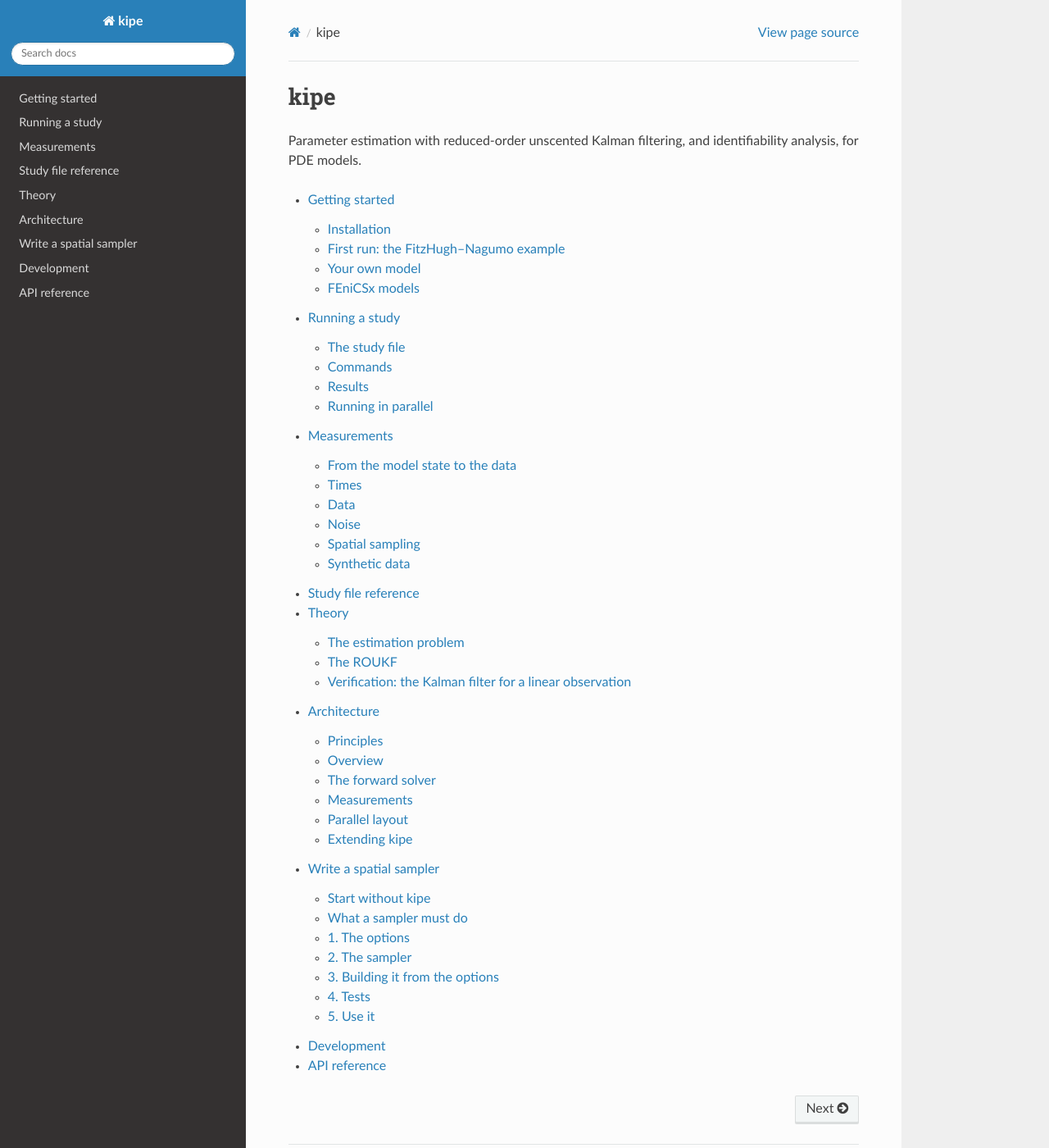
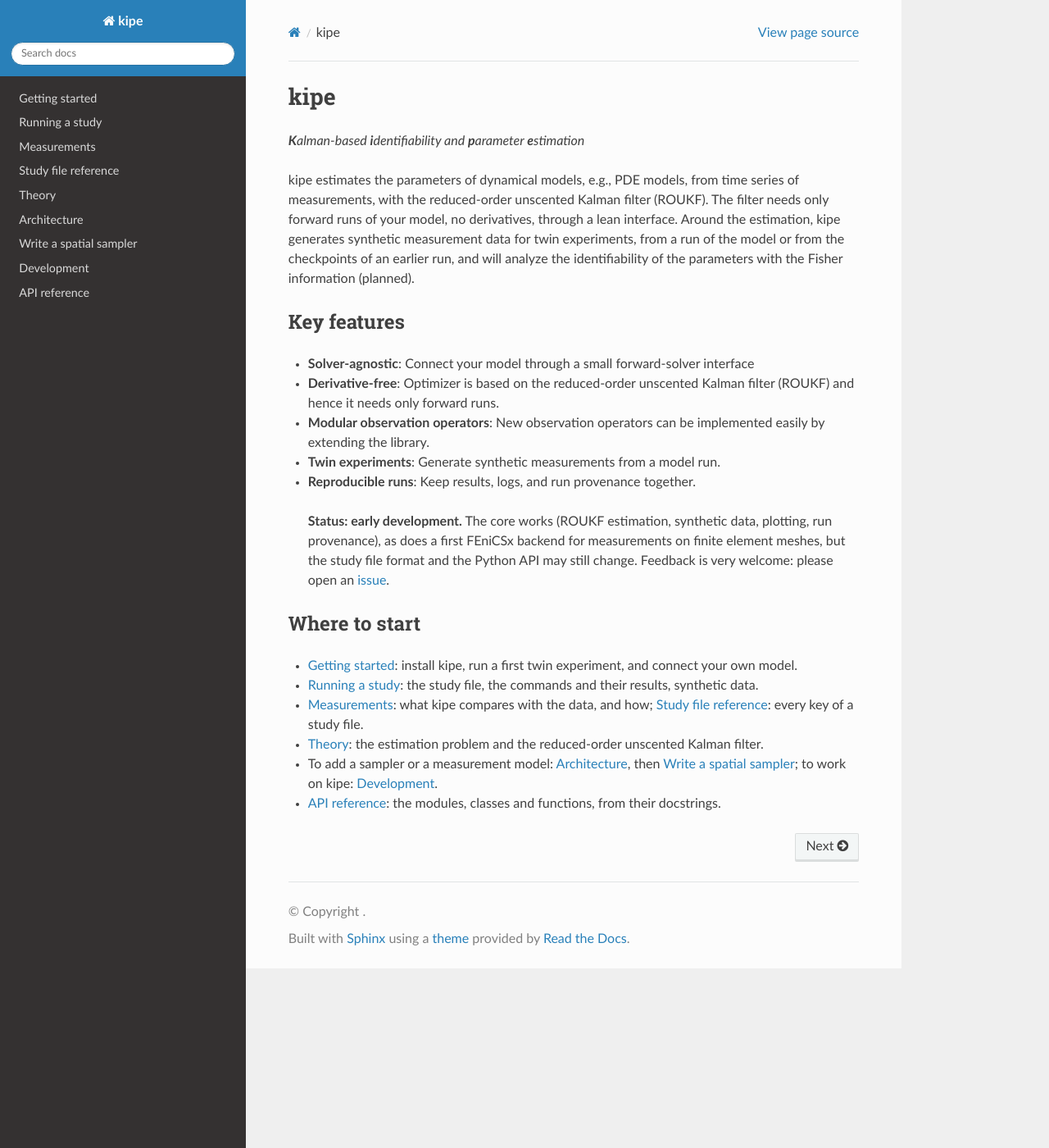
Before and after one commit to cardiomath/kipe, a Sphinx documentation site: the page built from docs/source/index.md, in a window 1280 px wide and 1400 px high. Shown: the whole window at 82% size. Built offline with Sphinx 7.4.7 and the Read the Docs theme 3.1.0, drawn with Linux system fonts in a browser that asks for light colours; pages that are not in the unit, such as notebooks, are missing from menus.

Commit message:
docs: shorten the README, introduce kipe on the start page, explain synthesis
The tagline spells k-i-p-e again (Kalman-based identifiability and parameter
estimation), and a paragraph says what kipe does, before the key features.
The start page includes this introduction from the README, and its "Where to
start" list replaces the visible table of contents. Getting started and
Development are separate pages, and Running a study explains synthetic data
for twin experiments.

````diff
--- a/README.md
+++ b/README.md
@@ -1,129 +1,68 @@
 # kipe
 
 [![CI](https://github.com/cardiomath/kipe/actions/workflows/ci.yml/badge.svg)](https://github.com/cardiomath/kipe/actions/workflows/ci.yml)
+[![Documentation](https://img.shields.io/badge/docs-cardiomath.github.io%2Fkipe-blue)](https://cardiomath.github.io/kipe/)
 ![Python 3.12+](https://img.shields.io/badge/python-3.12%2B-blue)
 [![License: MIT](https://img.shields.io/badge/License-MIT-blue.svg)](LICENSE)
 
-***K**alman-backed **p**arameter **e**stimation* and **i**dentifiability analysis for **p**artial differential **e**quations
+<!-- docs: start of the introduction (index.md) -->
+
+***K**alman-based **i**dentifiability and **p**arameter **e**stimation*
+
+kipe estimates the parameters of dynamical models, e.g., PDE models, from time series of
+measurements, with the reduced-order unscented Kalman filter (ROUKF). The filter needs only
+forward runs of your model, no derivatives, through a lean interface. Around the estimation,
+kipe generates synthetic measurement data for twin experiments, from a run of the model or from
+the checkpoints of an earlier run, and will analyze the identifiability of the parameters with
+the Fisher information (planned).
 
 ## Key features
 
 + **Solver-agnostic**: Connect your model through a small forward-solver interface
 + **Derivative-free**: Optimizer is based on the reduced-order
 unscented Kalman filter (ROUKF) and hence it needs only forward runs.
-+ **Modular observation operators**: New observation operators can be implemented easily by extending the library.
++ **Modular observation operators**: New observation operators can be implemented easily by
+  extending the library.
 + **Twin experiments**: Generate synthetic measurements from a model run.
 + **Reproducible runs**: Keep results, logs, and run provenance together.
 
-> **Status: early development.** The core works (ROUKF estimation, synthetic data, plotting, run provenance), as does a first FEniCSx backend for measurements on finite element meshes, but the study file format and the Python API may still change. Feedback is very welcome: please open an [issue](https://github.com/cardiomath/kipe/issues).
+> **Status: early development.** The core works (ROUKF estimation, synthetic data, plotting, run
+> provenance), as does a first FEniCSx backend for measurements on finite element meshes, but the
+> study file format and the Python API may still change. Feedback is very welcome: please open an
+> [issue](https://github.com/cardiomath/kipe/issues).
 
-<!-- docs: start of the part included in the documentation (getting_started.md) -->
+<!-- docs: end of the introduction -->
 
 ## Installation
 
-`kipe` needs Python ≥ 3.12 and an MPI library (for `mpi4py`). Use your system's MPI, or install one
-with pip:
+`kipe` needs Python ≥ 3.12 and an MPI library (for `mpi4py`):
 
 ```bash
 pip install kipe
 pip install mpich  # only if there is no MPI library on your system
 ```
 
-The latest development version installs from GitHub:
+For FEniCSx models, install kipe into your FEniCSx (dolfinx 0.9) environment.
 
-```bash
-pip install "kipe @ git+https://github.com/cardiomath/kipe"
-```
+## Quick start
 
-For FEniCSx models, kipe also needs dolfinx (0.9), which pip does not install: use your FEniCSx
-installation (e.g., Spack, conda or the `dolfinx/dolfinx` Docker image) and install kipe into its
-Python environment. Its MPI is then the one kipe uses.
-
-## First run: the FitzHugh–Nagumo example
-
-The example estimates the three parameters of the
-[FitzHugh–Nagumo model](https://cardiomath.github.io/kipe/_apidoc/kipe.examples.fitzhugh_nagumo.html) from noisy measurements
-that `kipe` generated itself with the true parameters (a twin experiment):
+A twin experiment with the FitzHugh–Nagumo model: synthetic data from the true parameters, then
+the estimation from a wrong initial guess.
 
 ```bash
 git clone https://github.com/cardiomath/kipe
 cd kipe/examples/fitzhugh_nagumo
-kipe synthesis study.yaml     # generate the measurement data
-kipe estimation study.yaml    # estimate a, b, c from a wrong initial guess
-kipe plot study.yaml --truth  # estimates with their 1σ range; --terminal without a display
+kipe synthesis study.yaml
+kipe estimation study.yaml
+kipe plot study.yaml --truth  # --terminal without a display
 ```
 
-Everything is configured in the study file,
-[`study.yaml`](https://github.com/cardiomath/kipe/blob/main/examples/fitzhugh_nagumo/study.yaml):
-the forward solver, the estimated parameters with their initial guess and uncertainty, the
-measurements and the filter. Results, a log and the provenance of the run (versions, git state,
-environment) go to the `output.path` it names.
+## Documentation
 
-Other subcommands: `kipe list-parameters study.yaml` shows the parameters a solver accepts;
-`kipe <subcommand> --help` shows the options.
-
-## Your own model
-
-`kipe` calls your model through a small interface, the `ForwardSolver` protocol in
-[`kipe/forward_solver.py`](https://github.com/cardiomath/kipe/blob/main/src/kipe/forward_solver.py).
-
-The study file names a factory that builds your solver:
-
-```yaml
-forward_solver:
-  factory: "my_package.my_module:MySolver"   # module:name, imported by kipe
-  arguments: {dt: 0.01}                      # arguments passed to MySolver
-```
-
-The `arguments` are those passed to the factory, i.e., `MySolver(dt=0.01)`.
-
-The FitzHugh–Nagumo solver,
-[`kipe.examples.fitzhugh_nagumo`](https://cardiomath.github.io/kipe/_apidoc/kipe.examples.fitzhugh_nagumo.html)
-([source](https://github.com/cardiomath/kipe/blob/main/src/kipe/examples/fitzhugh_nagumo.py)),
-is a complete example in about 150 lines, docstrings included.
-
-## FEniCSx models
-
-A FEniCSx solver exchanges the owned degrees of freedom of its fields as arrays, like any other
-state, and additionally provides their function spaces, `function_space(field)` (see
-[`kipe/fenicsx/forward_solver.py`](https://github.com/cardiomath/kipe/blob/main/src/kipe/fenicsx/forward_solver.py)).
-A measurement can then interpolate a field onto a measurement mesh, which need not match the
-solver's:
-
-```yaml
-measurements:
-  u:
-    fields: [u]
-    spatial_sampling: {type: fenicsx.mesh, mesh: data/measurement_mesh.xdmf, element: P1}
-    ...
-```
-
-A vector field is measured as a whole, as its component along a direction
-(`projection: [0, 0, 1]`), or normal to a surface mesh (`projection: surface_normal`, with
-`element: DG0`).
-
-The measurement data are in the order of the measurement mesh file (one value per vertex for
-`P1`, per cell for `DG0`), so synthesis and estimation can run on different numbers of MPI ranks;
-they must use the same mesh file. The [heat equation example](https://cardiomath.github.io/kipe/_apidoc/kipe.fenicsx.examples.heat.html)
-shows a complete setup:
-
-```bash
-cd kipe/examples/heat
-python measurement_mesh.py         # the measurement mesh
-kipe synthesis study.yaml
-mpirun -n 2 kipe estimation study.yaml
-```
-
-Its solver,
-[`kipe.fenicsx.examples.heat`](https://cardiomath.github.io/kipe/_apidoc/kipe.fenicsx.examples.heat.html)
-([source](https://github.com/cardiomath/kipe/blob/main/src/kipe/fenicsx/examples/heat.py)),
-is a template for your own.
-
-<!-- docs: end of the part included in the documentation -->
+**[cardiomath.github.io/kipe](https://cardiomath.github.io/kipe/)**: getting started, running a
+study, measurements, the study file reference, the theory, and how to extend kipe.
 
 ## Development
-
-<!-- docs: start of the development part (development.md) -->
 
 ```bash
 git clone https://github.com/cardiomath/kipe
@@ -133,11 +72,7 @@ pre-commit install --hook-type pre-commit --hook-type commit-msg
 pytest
 ```
 
-The pre-commit hooks run ruff, mypy and a check of the commit message, which follows
-[Conventional Commits](https://www.conventionalcommits.org), e.g., `fix(roukf): ...`; the
-allowed scopes are listed in `.pre-commit-config.yaml`.
-
-<!-- docs: end of the development part -->
+See [Development](https://cardiomath.github.io/kipe/development.html) in the documentation.
 
 ## License
 
--- /dev/null
+++ b/docs/source/development.rst
@@ -0,0 +1,66 @@
+Development
+===========
+
+To add a sampler or a measurement model, read :doc:`architecture`, then
+:doc:`write_a_sampler`.
+
+Setup
+-----
+
+.. code-block:: bash
+
+    git clone https://github.com/cardiomath/kipe
+    cd kipe
+    pip install -e ".[dev]"
+    pre-commit install --hook-type pre-commit --hook-type commit-msg
+
+For the FEniCSx backend, install kipe into a FEniCSx (dolfinx 0.9) environment instead.
+
+Tests
+-----
+
+.. code-block:: bash
+
+    pytest                                     # the core, without dolfinx
+    pytest tests/fenicsx                       # the FEniCSx backend, needs dolfinx
+    mpirun -n 2 python -m pytest tests/fenicsx # the same on two MPI ranks
+
+The FEniCSx tests are skipped where dolfinx is missing. CI runs all three, the FEniCSx tests in
+the ``dolfinx/dolfinx`` Docker image.
+
+Checks and commits
+------------------
+
+The pre-commit hooks run on each commit: ruff (lint and format), mypy, and a check of the
+commit message, which follows `Conventional Commits <https://www.conventionalcommits.org>`_,
+e.g., ``fix(roukf): ...``. The scope is optional: the module a commit is about, or the area of
+other changes; ``.pre-commit-config.yaml`` lists the allowed ones. To run the hooks on all
+files:
+
+.. code-block:: bash
+
+    pre-commit run --all-files
+
+Documentation
+-------------
+
+The documentation is built with Sphinx, from ``docs/source``: reStructuredText and Markdown
+pages, the API pages generated from the docstrings, and the :doc:`study_file` generated from
+the options. Warnings are errors, as in CI:
+
+.. code-block:: bash
+
+    pip install -e ".[docs]"
+    python -m sphinx -W --keep-going -b html docs/source docs/build/html
+    # or, the same as a pre-commit hook that also opens the result:
+    pre-commit run sphinx-build --all-files --hook-stage manual
+
+The documentation is published from ``main`` to https://cardiomath.github.io/kipe/.
+
+Before a pull request
+---------------------
+
+- ``pre-commit run --all-files`` passes;
+- the tests pass, those of the FEniCSx backend also on several ranks;
+- the documentation builds without warnings; new options are documented in their docstrings,
+  from which the :doc:`study_file` is generated.
--- /dev/null
+++ b/docs/source/getting_started.rst
@@ -0,0 +1,89 @@
+Getting started
+===============
+
+Installation
+------------
+
+kipe needs Python ≥ 3.12 and an MPI library, for ``mpi4py``. Use your system's MPI, or install
+one with pip:
+
+.. code-block:: bash
+
+    pip install kipe
+    pip install mpich  # only if there is no MPI library on your system
+
+The latest development version installs from GitHub:
+
+.. code-block:: bash
+
+    pip install "kipe @ git+https://github.com/cardiomath/kipe"
+
+**For FEniCSx models,** kipe also needs dolfinx (0.9), which pip does not install. Install kipe
+into the Python environment of your FEniCSx installation (e.g., Spack, conda or the
+``dolfinx/dolfinx`` Docker image): its MPI is then the one kipe uses.
+
+A first twin experiment
+-----------------------
+
+In a twin experiment, the true parameters are known: kipe generates the measurement data
+itself, with the model's nominal parameters, and then estimates the parameters from them,
+starting from a wrong initial guess. The FitzHugh–Nagumo example
+(:mod:`kipe.examples.fitzhugh_nagumo`) estimates the three parameters of a small ODE model:
+
+.. code-block:: bash
+
+    git clone https://github.com/cardiomath/kipe
+    cd kipe/examples/fitzhugh_nagumo
+    kipe synthesis study.yaml     # the measurement data, from the true parameters
+    kipe estimation study.yaml    # the estimate of a, b, c, from a wrong initial guess
+    kipe plot study.yaml --truth  # the estimates with their 1σ range; --terminal without a display
+
+Everything is configured in the study file, ``study.yaml``: the forward solver, the estimated
+parameters with their initial guess and uncertainty, the measurements and the filter. The
+results, a log and the provenance of the runs go to the directory ``output.path`` names, here
+``results/``. :doc:`running` walks through the study file and the results.
+
+Your own model
+--------------
+
+kipe calls your model through a small interface, the
+:class:`~kipe.forward_solver.ForwardSolver` protocol: its state fields
+(:attr:`~kipe.forward_solver.ForwardSolver.state_spec`), its parameters with their nominal
+values (:meth:`~kipe.forward_solver.ForwardSolver.nominal_parameters`), the initial state
+(:meth:`~kipe.forward_solver.ForwardSolver.initial_state`), and a stateless step from one time
+to the next (:meth:`~kipe.forward_solver.ForwardSolver.propagate`). Your solver conforms
+structurally: it does not import kipe.
+
+The study file names a factory that builds your solver, a class or a function, and the
+arguments kipe passes to it:
+
+.. code-block:: yaml
+
+    forward_solver:
+      factory: "my_package.my_module:MySolver"  # module:name, imported by kipe
+      arguments: {dt: 0.01}                     # MySolver(dt=0.01)
+
+``kipe list-parameters study.yaml`` then shows the parameters your solver offers. The
+FitzHugh–Nagumo solver, :mod:`kipe.examples.fitzhugh_nagumo`, is a complete example in about
+150 lines, docstrings included.
+
+FEniCSx models
+--------------
+
+A FEniCSx solver exchanges the owned degrees of freedom of its fields as arrays, like any other
+state, and also provides their function spaces
+(:class:`~kipe.fenicsx.forward_solver.SupportsFunctionSpaces`). Measurements can then
+interpolate a field onto a measurement mesh, which need not match the solver's, or evaluate it
+at points (:doc:`measurements`).
+
+The heat equation example (:mod:`kipe.fenicsx.examples.heat`) shows a complete setup, also on
+several MPI ranks:
+
+.. code-block:: bash
+
+    cd kipe/examples/heat
+    python measurement_mesh.py  # the measurement mesh
+    kipe synthesis study.yaml
+    mpirun -n 2 kipe estimation study.yaml
+
+Its solver is a template for your own.
--- /dev/null
+++ b/docs/source/index.md
@@ -0,0 +1,31 @@
+# kipe
+
+```{include} ../../README.md
+:start-after: "<!-- docs: start of the introduction (index.md) -->"
+:end-before: "<!-- docs: end of the introduction -->"
+```
+
+## Where to start
+
+- {doc}`getting_started`: install kipe, run a first twin experiment, and connect your own model.
+- {doc}`running`: the study file, the commands and their results, synthetic data.
+- {doc}`measurements`: what kipe compares with the data, and how; {doc}`study_file`: every key
+  of a study file.
+- {doc}`theory`: the estimation problem and the reduced-order unscented Kalman filter.
+- To add a sampler or a measurement model: {doc}`architecture`, then {doc}`write_a_sampler`;
+  to work on kipe: {doc}`development`.
+- {doc}`api`: the modules, classes and functions, from their docstrings.
+
+```{toctree}
+:hidden:
+
+getting_started
+running
+measurements
+study_file
+theory
+architecture
+write_a_sampler
+development
+api
+```
--- a/docs/source/index.rst
+++ /dev/null
@@ -1,18 +0,0 @@
-kipe
-====
-
-Parameter estimation with reduced-order unscented Kalman filtering, and
-identifiability analysis, for PDE models.
-
-.. toctree::
-   :maxdepth: 2
-
-   getting_started
-   running
-   measurements
-   study_file
-   theory
-   architecture
-   write_a_sampler
-   development
-   api
--- a/docs/source/running.rst
+++ b/docs/source/running.rst
@@ -30,7 +30,8 @@ sections:
   nominal values, those of the solver's input. ``kipe list-parameters study.yaml`` shows the
   solver's parameters and the initial 1σ range of the selected ones;
 - ``measurements``: what is measured, when, and where the data are (:doc:`measurements`);
-- ``synthesis``: how ``kipe synthesis`` generates data (:ref:`synthetic-data`);
+- ``synthesis``: how ``kipe synthesis`` generates data (see `Synthetic data: twin
+  experiments`_);
 - ``estimation``: the filter's sigma points and the number of passes over the data.
 
 :doc:`study_file` lists every key, with its type, its default and what it does. Relative paths,
@@ -56,6 +57,41 @@ the console. ``plot`` takes several study files, drawn into one figure, and:
   runs.
 
 ``kipe <command> --help`` shows all options, ``kipe --version`` the version.
+
+.. _synthetic-data:
+
+Synthetic data: twin experiments
+--------------------------------
+
+In a twin experiment, the data come from the model itself, with known parameters. The estimate
+can then be compared with the truth: you learn whether the measurements identify the
+parameters, and how precisely, before you use measured data. ``kipe synthesis`` generates such
+data, and ``kipe estimation`` reads them as it would read measured data.
+
+For each measurement, ``kipe synthesis``
+
+1. takes the true state at the measurement times (``synthesis.truth``): from a run of the
+   forward solver with its nominal parameters, the values of its input (``type: run``, the
+   default), or from the checkpoints of an earlier run (``type: checkpoints``), which may differ
+   from the study's model, e.g., in its time step;
+2. predicts the data from it, with the measurement's observation operator, the same as in the
+   estimation (:doc:`measurements`);
+3. adds noise: with the measurement's ``noise.stddev`` and ``noise.seed``, or the noise
+   ``synthesis.noise`` sets for it, e.g., none;
+4. writes the data to the measurement's ``data.path``, from where ``kipe estimation`` reads
+   them.
+
+Give the estimated parameters an ``initial`` value other than their nominal one: without it, the
+estimation starts from the nominal value, i.e., from the truth, and tests nothing. An example:
+noise-free data from an earlier run of the solver, while the estimation still assumes the
+measurement's noise:
+
+.. code-block:: yaml
+
+    synthesis:
+      truth: {type: checkpoints, path: results/reference}  # the earlier run's output
+      noise:
+        u: {stddev: 0}
 
 Results
 -------
````
Also changed, not shown: docs/source/development.md (deleted, +0 -8 lines), docs/source/getting_started.md (deleted, +0 -6 lines), docs/source/measurements.rst (+3 -9 lines), docs/README.md.
